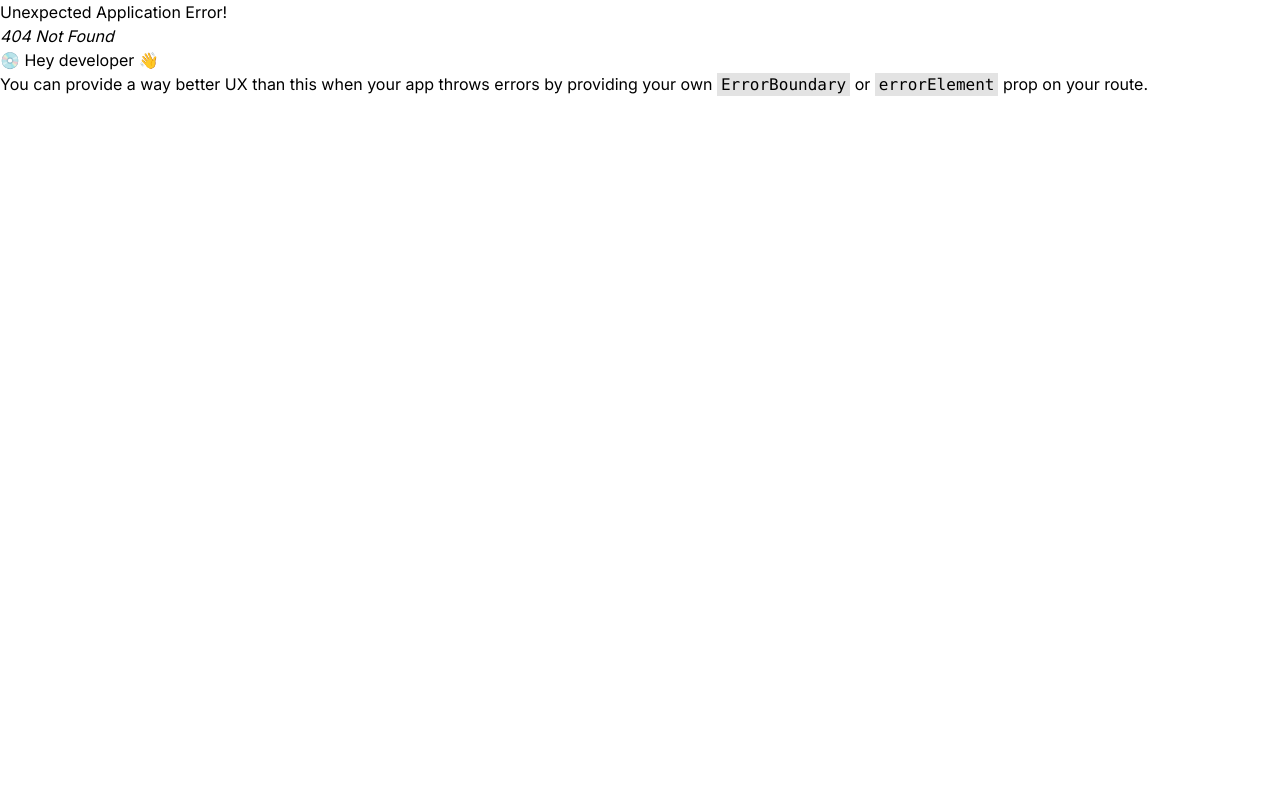
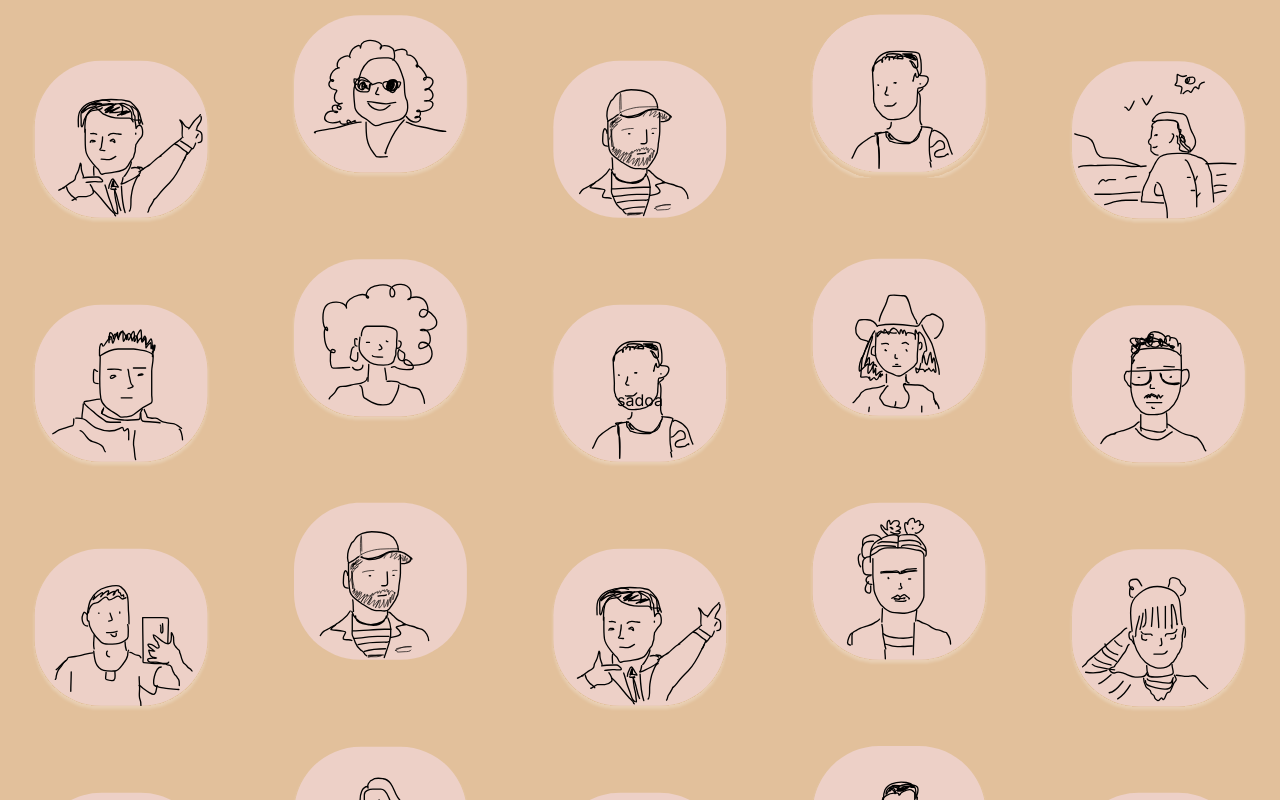
Before and after one commit to arttturslv/puclove, a React (Vite) app: page /cadastro/perfil in a window 1280 px wide. Before the commit this address had no page. Built offline with nearby package versions, Linux system fonts and the light colour scheme.

Commit message:
Nova rota para perfil

```diff
--- a/src/main.jsx
+++ b/src/main.jsx
@@ -8,6 +8,7 @@ import { createBrowserRouter, RouterProvider } from 'react-router-dom'
 import Home from './pages/home'
 import Login from './pages/login'
 import Cadastro from './pages/cadastro'
+import CadastroPerfil from './pages/cadastroPerfil'
 
 //CRIANDO ARRAY DE ROTAS
 const router = createBrowserRouter([
@@ -22,6 +23,10 @@ const router = createBrowserRouter([
   {
     path: "/cadastro",
     element: <Cadastro/>
+  },
+  {
+    path: "/cadastro/perfil",
+    element: <CadastroPerfil/>
   }
 ])
 
--- a/src/pages/cadastro.jsx
+++ b/src/pages/cadastro.jsx
@@ -1,8 +1,12 @@
 import React from 'react';
 import "../StyleCadastro.css";
+import { useNavigate } from "react-router-dom";
 
+const Cadastro = () => {
 
-const Cadastro = () => (
+  const navigate = useNavigate();
+
+    return (
     <div className="container-cadastro">
     <div className="container-cadastro">
       <div className="wrap-cadastro">
@@ -35,13 +39,14 @@ const Cadastro = () => (
             <input className="input datepickerbg" type="date" placeholder="01/01/1900" />
           </div>
           <div className="container-cadastro-form-btn">
-            <button className="cadastro-form-btn" >Continuar</button>
+            <button onClick={() => navigate("/cadastro/perfil")} className="cadastro-form-btn" >Continuar</button>
           </div>
 
         </form>
       </div>
     </div>
   </div>
-);
+
+)};
 
 export default Cadastro;
--- /dev/null
+++ b/src/pages/cadastroPerfil.jsx
@@ -0,0 +1,11 @@
+import React from 'react';
+import "../StyleCadastro.css";
+
+
+const cadastroPerfil = () => (
+    <div className="container-cadastro">
+        sadoa
+  </div>
+);
+
+export default cadastroPerfil;
```
